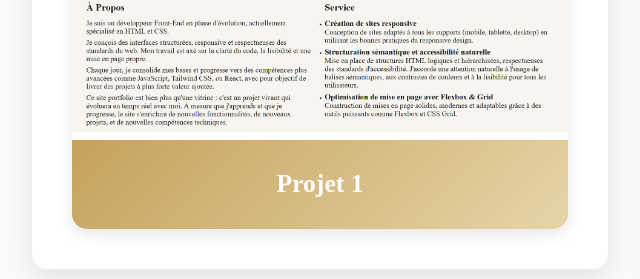
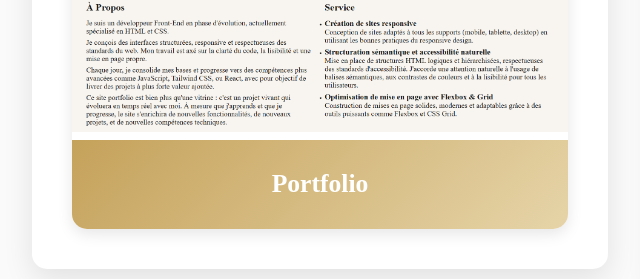
Before and after one commit to joseph-chaoui/Portfolio-Joseph-Chaoui, a plain HTML site: page index.html in a window 1280 px wide. Shown: the part 1638-1917 px from the top of the page, 8-648 px from the left. Drawn offline with Linux system fonts and the light colour scheme; a web font is replaced by a local one.

Commit message:
fix: update project title from 'Projet 1' to 'Portfolio'

```diff
--- a/index.html
+++ b/index.html
@@ -93,7 +93,7 @@
               target="_blank"
             >
               <img src="./img/image.png" alt="Projet 1" />
-              <h3>Projet 1</h3>
+              <h3>Portfolio</h3>
             </a>
           </div>
         </section>
```
